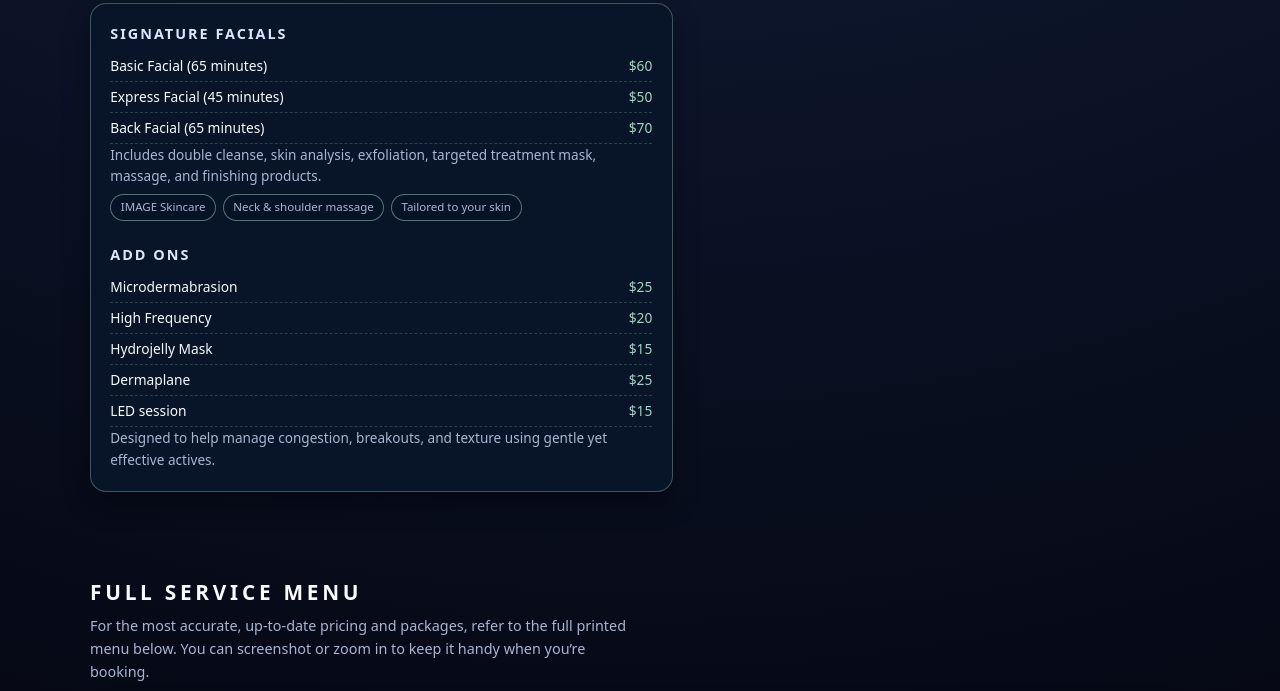
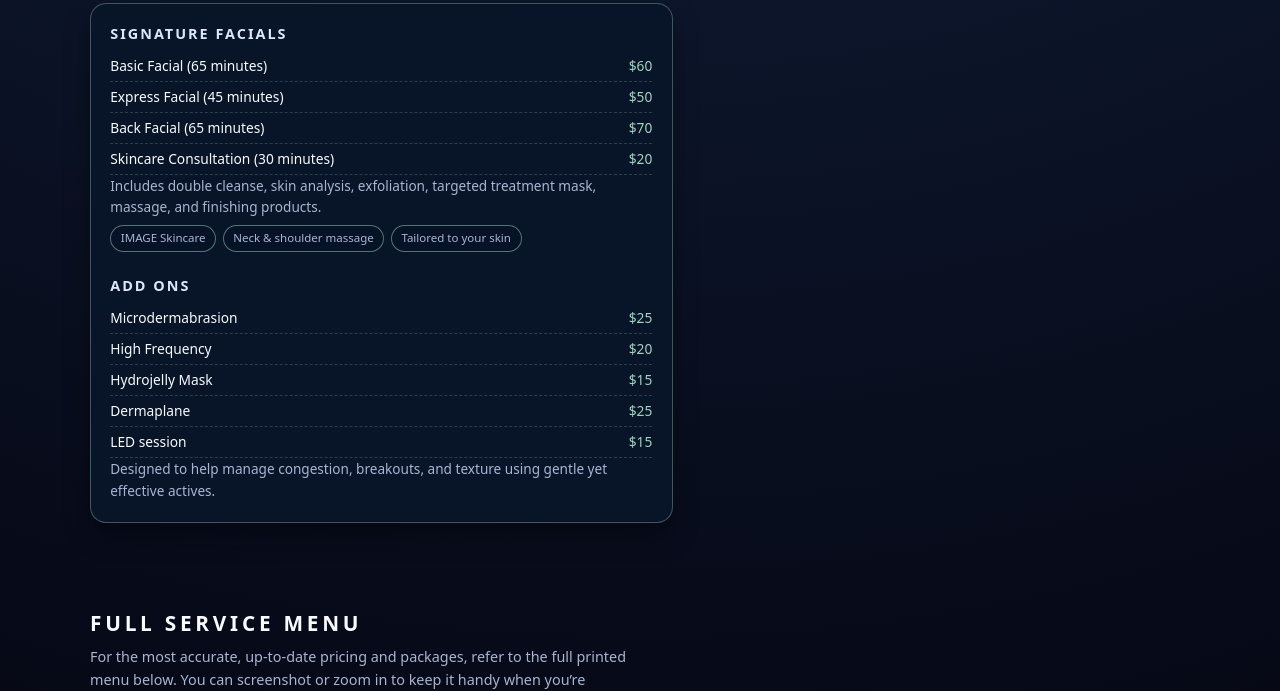
Before and after one commit to jennalouise005/sirenstudio, a plain HTML site: page services.html in a window 1280 px wide. Shown: the part 1265-1956 px from the top of the page. Drawn offline with Linux system fonts and the light colour scheme.

Commit message:
Update services.html

```diff
--- a/services.html
+++ b/services.html
@@ -628,6 +628,10 @@
                 <span>Back Facial (65 minutes)</span>
                 <span class="price">$70</span>
               </div>
+				<div class="service-line">
+                <span>Skincare Consultation (30 minutes)</span>
+                <span class="price">$20</span>
+              </div>
               <p>
                 Includes double cleanse, skin analysis, exfoliation, targeted
                 treatment mask, massage, and finishing products.
```
